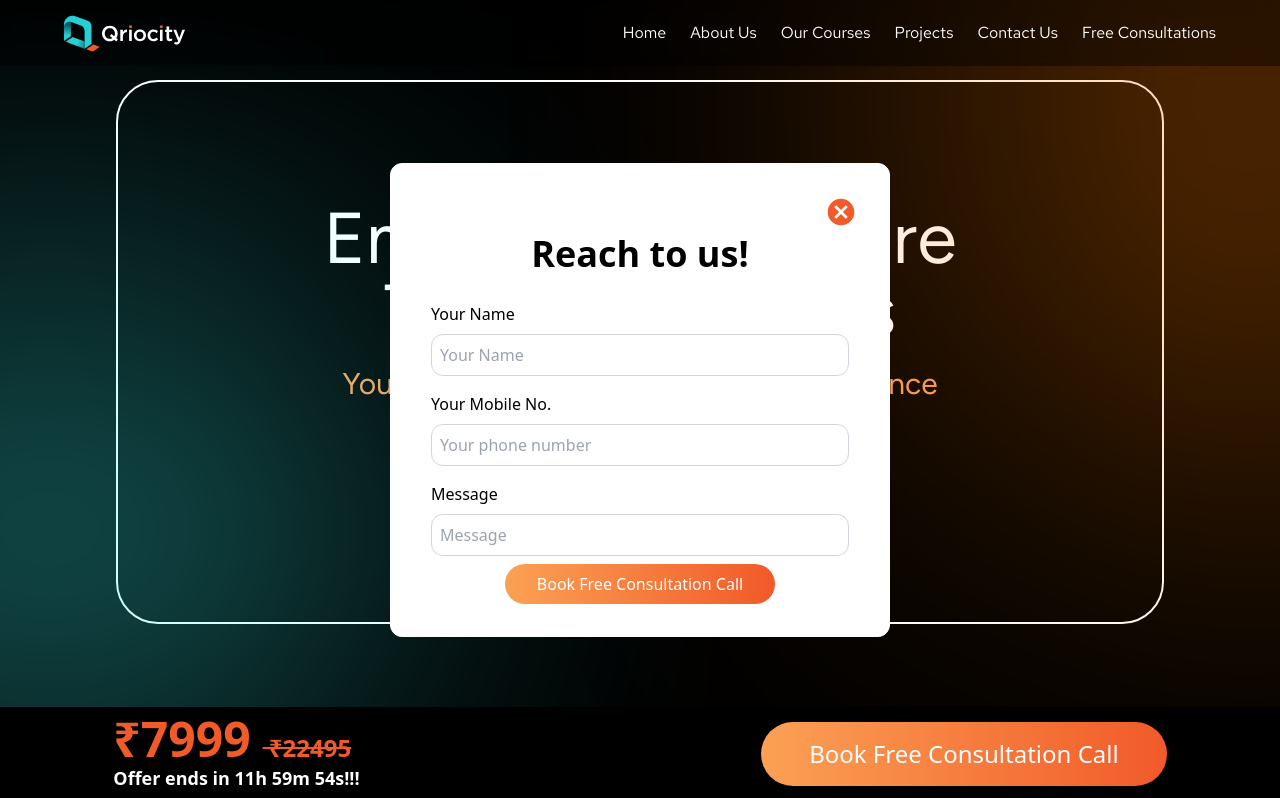
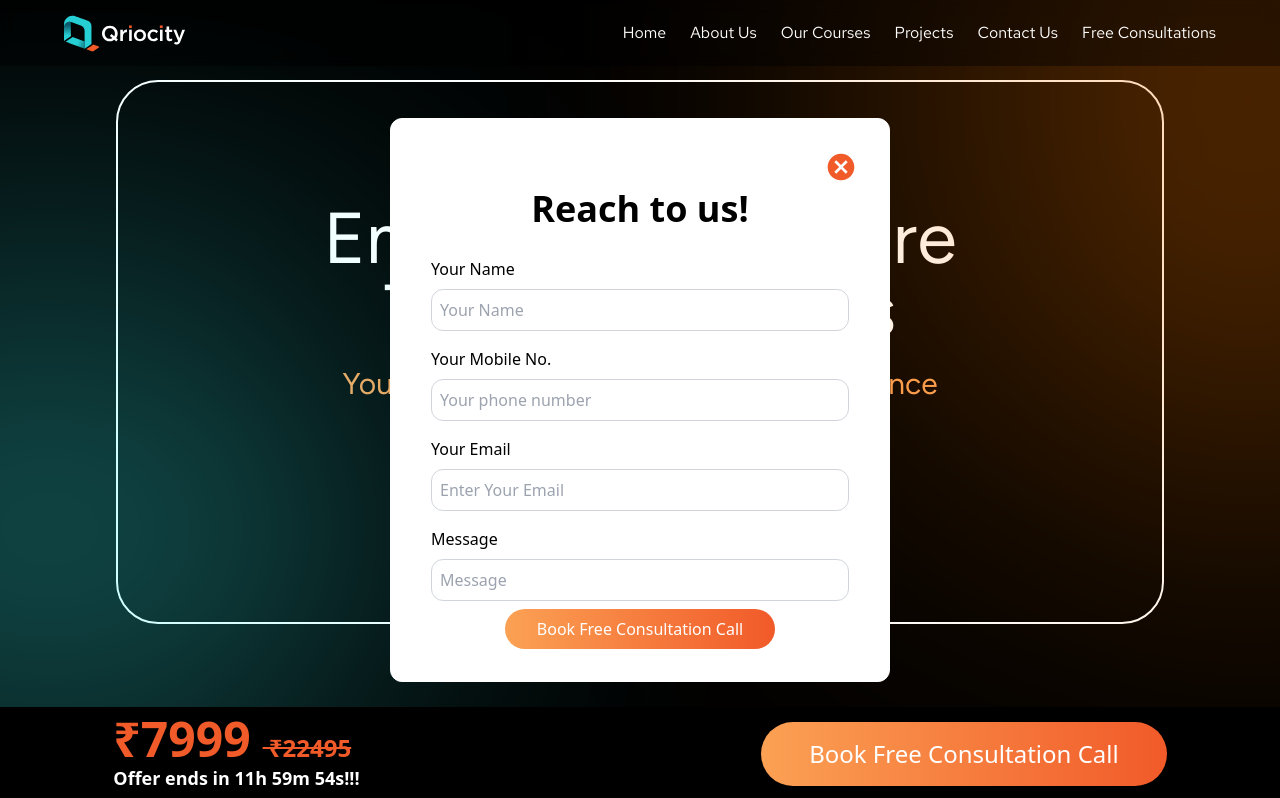
Before and after one commit to Qriocity-Company/Qriocity, a React (Vite) app: page /consultations in a window 1280 px wide. Shown: the top 798 px of the page. Built offline with nearby package versions, Linux system fonts and the light colour scheme.

Commit message:
Connected form

```diff
--- a/src/components/Modal.jsx
+++ b/src/components/Modal.jsx
@@ -21,7 +21,17 @@ const Modal = ({setShowForm}) => {
 
       async function onSubmit(event) {
         event.preventDefault();
-        //   const { data, error } = await sendEmail(formData);
+        const res = await fetch('https://form-submitter.onrender.com/submit-form', {
+        method: 'POST',
+        headers: {
+          'Content-Type': 'application/json',
+        },
+        body: JSON.stringify({ formData }),
+      });
+
+      const data = await res.json();
+      console.log(data);
+      setShowForm(false);
       }
 
   return (
@@ -60,6 +70,17 @@ const Modal = ({setShowForm}) => {
             onChange={handleChange}
           />
         </div>
+        <div className="flex flex-col gap-2 p-2">
+        <label className="font-[500]" >Your Email</label>
+          <input
+            type="email"
+            placeholder="Enter Your Email"
+            name="senderEmail"
+            className="p-2 border rounded-xl border-gray-300"
+            value={formData.senderEmail}
+            onChange={handleChange}
+          />
+        </div>
 
         <div className="flex flex-col gap-2 p-2">
          <label className="font-[500]" >Message</label>
--- a/src/pages/Contact.jsx
+++ b/src/pages/Contact.jsx
@@ -28,7 +28,16 @@ const Contact = () => {
 
   async function onSubmit(event) {
     event.preventDefault();
-  //   const { data, error } = await sendEmail(formData);
+    const res = await fetch('https://form-submitter.onrender.com/submit-form', {
+    method: 'POST',
+    headers: {
+      'Content-Type': 'application/json',
+    },
+    body: JSON.stringify({ formData }),
+  });
+
+  const data = await res.json();
+  console.log(data);
 
   }
 
```
